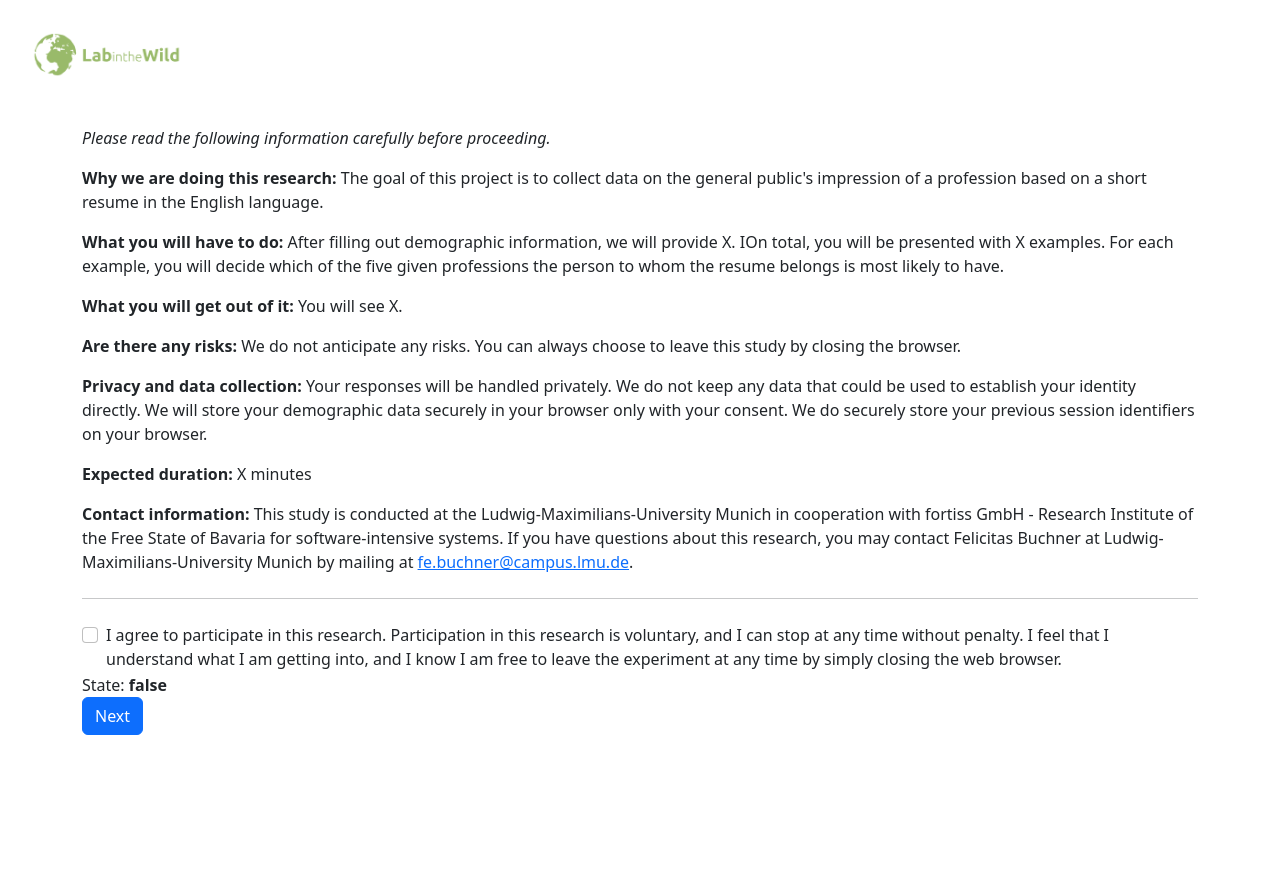
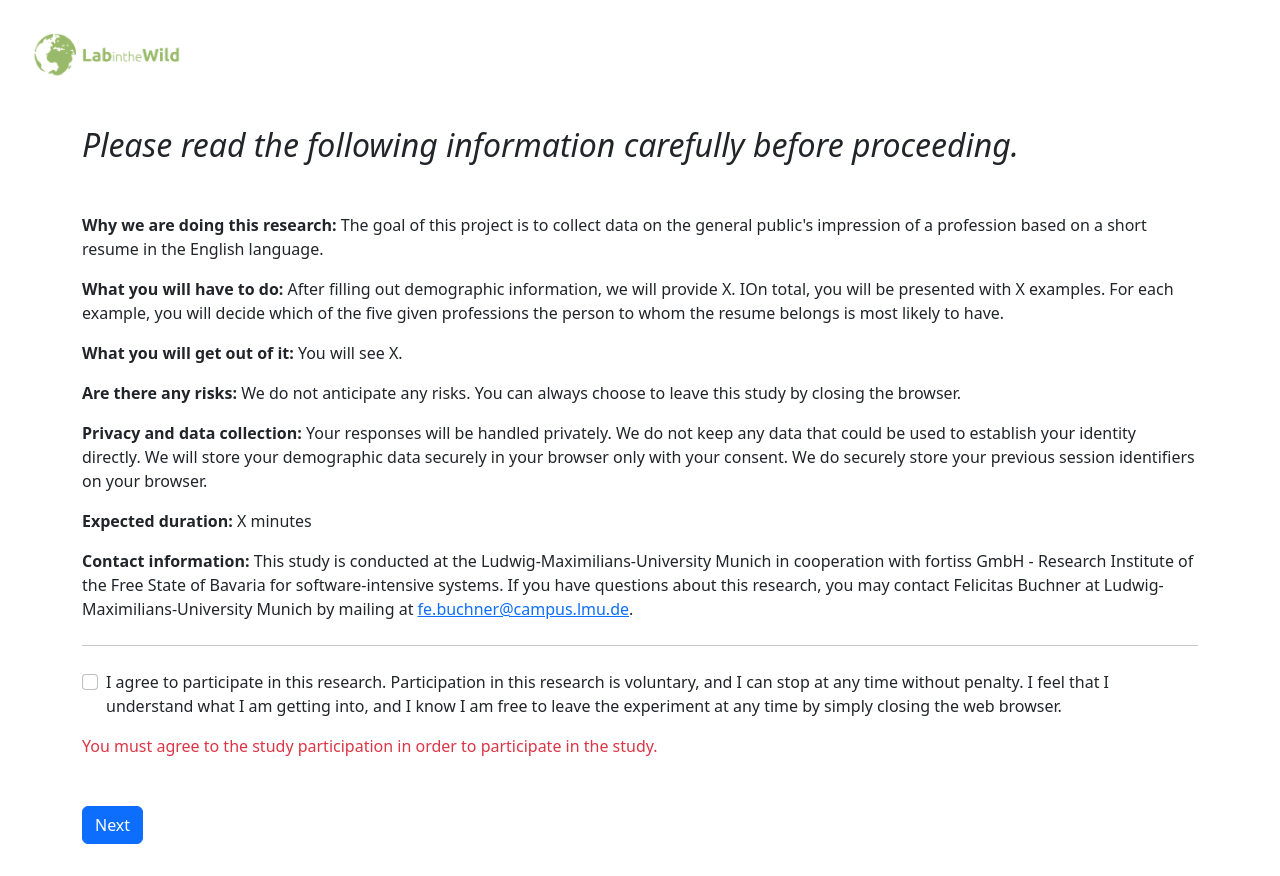
Before and after one commit to febuchner/ma_study01, a Vue app: page / in a window 1280 px wide. Both pictures are taken after a click on the button "Next". Before the commit the page ends 800 px from the top, so only its background shows below. Built offline with nearby package versions, Linux system fonts and the light colour scheme.

Commit message:
WIP(informed consent) Correct validation

```diff
--- a/src/components/InformedConsent.vue
+++ b/src/components/InformedConsent.vue
@@ -1,9 +1,10 @@
 <template>
   <transition name="fade">
     <div v-if="this.store.getCurrentStep === 'informed-consent'">
-      <p>
-        <span class=""><i> Please read the following information carefully before proceeding. </i></span>
-      </p>
+      <div>
+        <span class="h2"><i> Please read the following information carefully before proceeding. </i></span>
+      </div>
+      <div class="mt-5">
         <p><b> Why we are doing this research: </b> The goal of this project is to collect data on the general public's
           impression of a profession based on a short resume in the English language.
         </p>
@@ -32,7 +33,7 @@
           Felicitas Buchner at Ludwig-Maximilians-University Munich by mailing at <a
               href="mailto:fe.buchner@campus.lmu.de">fe.buchner@campus.lmu.de</a>.
         </p>
-
+      </div>
       <hr class="my-4"/>
 
       <div class="form-group">
@@ -44,18 +45,19 @@
             :unchecked-value="false"
         >
           I agree to participate in this research. Participation in this research is voluntary, and I can stop at any
-          time without penalty. I feel that I understand what I am getting into, and I know I am free to leave the experiment
+          time without penalty. I feel that I understand what I am getting into, and I know I am free to leave the
+          experiment
           at any time by simply closing the web browser.
+        </b-form-checkbox>
 
-        </b-form-checkbox>
-        <div class="invalid-feedback" v-if="this.stateConsentAccepted !== true">You must agree to the study participation in order to
-          participate in the study.
+<!--        <div>State: <strong>{{ this.stateConsentAccepted }}</strong></div>-->
       </div>
 
-        <div>State: <strong>{{ this.stateConsentAccepted }}</strong></div>
-      </div>
+      <div class="mt-3 text-danger" v-if="this.showFormError">You must agree to the study
+        participation in order to
+        participate in the study.</div>
 
-      <button @click="validateForm" type="submit" class="btn btn-primary">Next
+      <button @click="validateForm" type="submit" class="btn btn-primary mt-5">Next
       </button>
 
     </div>
@@ -63,7 +65,7 @@
 </template>
 
 <script>
-import { useStore } from '@/stores/store.js'
+import {useStore} from '@/stores/store.js'
 
 export default {
   setup() {
@@ -71,10 +73,16 @@ export default {
     return {store};
   },
   name: "InformedConsent",
+  data() {
+    return {
+      showFormError: false,
+    }
+  },
   computed: {
     consentAccepted: {
-      get() {  return { getConsentAccepted: this.store.getConsentAccepted } },
-      set(value) { this.store.userInput['consent-accepted'] = value},
+      set(value) {
+        this.store.userInput['consent-accepted'] = value
+      },
     },
     stateConsentAccepted() {
       console.log(this.consentAccepted);
@@ -83,14 +91,11 @@ export default {
   },
   methods: {
     validateForm: function () {
-      // if consent is null force validation error
-      if (this.stateConsentAccepted == null) {
-        this.consentAccepted = false
-      }
-
-      // if consent is valid, go to next step
+      // if consent is valid, go to next step, else showFormError
       if (this.stateConsentAccepted) {
         this.store.nextStep(this.store);
+      } else {
+        this.showFormError = true;
       }
     }
   }
```
Lines whose indentation alone changed are shown as unchanged.
